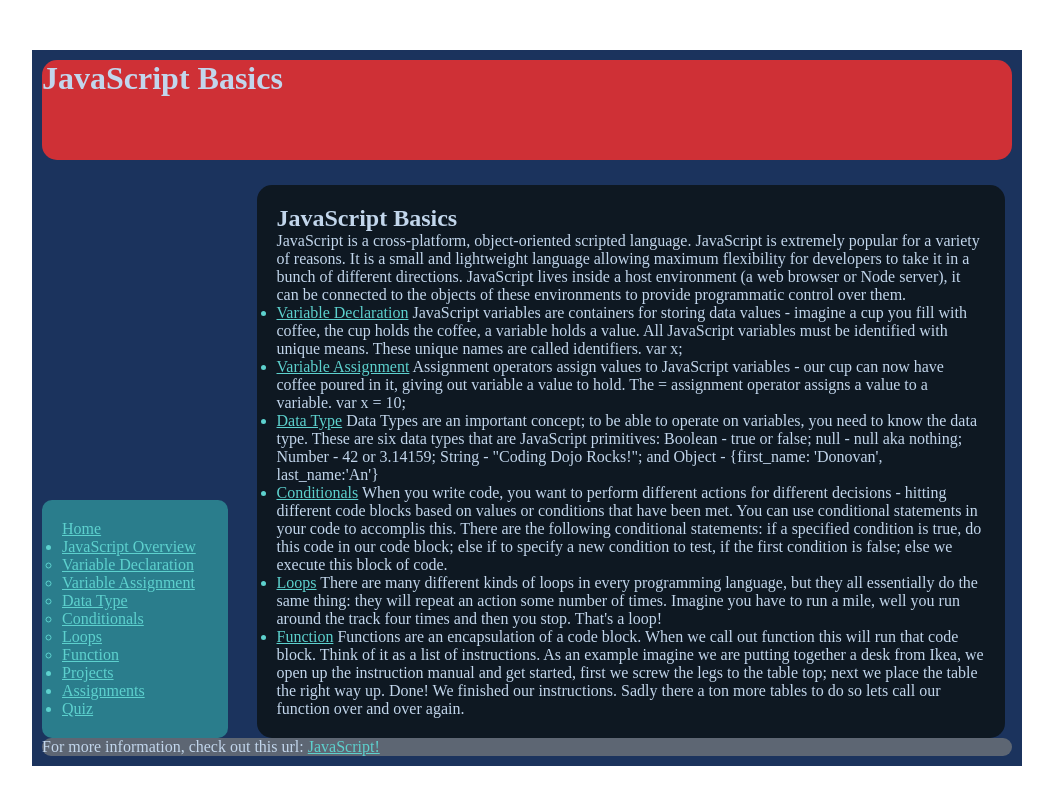
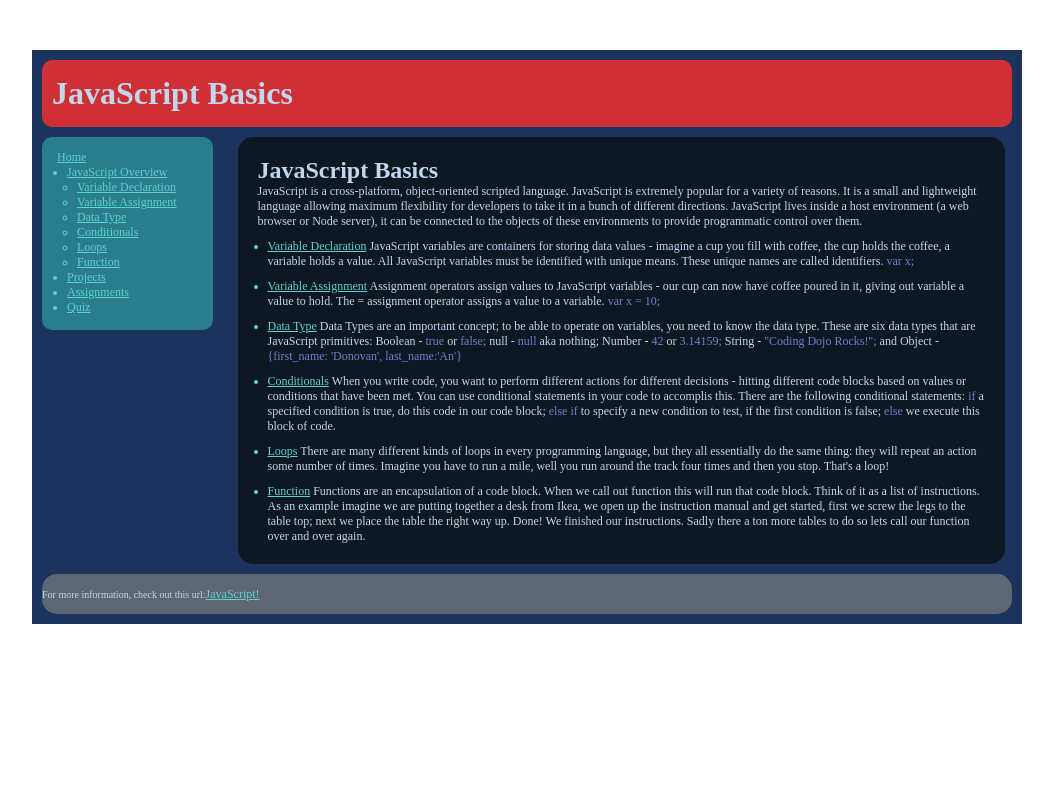
Before and after one commit to SDBranka/JavaScript_Basics, a plain HTML site: page index.html in a window 1280 px wide. Shown: the whole page, without its empty margins (113-1166 px from the left). Drawn offline with Linux system fonts and the light colour scheme.

Commit message:
Update style.css

```diff
--- a/css/style.css
+++ b/css/style.css
@@ -12,39 +12,65 @@
 }
 
 #header {
-	border-radius: 15px;
+	border-radius: 10px;
 	background-color: #cf3036;
-	height: 100px;
-	margin-bottom: 25px;
+	padding: 15px 10px;
+	margin-bottom: 10px;
 }
 
 #nav {
 	background-color: #2a7d8c;
 	border-radius: 10px;
-	padding: 20px;
-	display: inline-block;
+	padding: 10px 10px 15px 15px;
+	float: left;
 	width: 15%;
 	margin-right: 25px;
 }
 
-/* #nav ul {
-	list-style-position: inside;
-} */
+#nav ul {
+	padding: 0 0 0 10px;
+}
+
+#nav ul ul {
+	padding: 0 0 0 10px;
+}
 
 #main {
 	background-color: #0e1822;
 	border-radius: 15px;
 	display: inline-block;
-	width: 73%;
+	width: 75%;
 	padding: 20px;
-
 }
 
 #foot {
+	display: flex;
 	background-color: #5d6673;
 	border-radius: 15px;
+	margin-top: 10px;
+	height: 40px;
+	align-items: center;
+	padding: 10px, 10px, 10px, 30px;
+	font-size: 10px;
 }
 
 a, li {
 	color: #5dd1ce;
+	font-size: 12px;
 }
+
+p {
+	font-size: 12px;
+}
+
+span {
+	color: #6d80ce;
+}
+
+#main ul {
+	padding: 0 0 0 10px;
+}
+
+#main li {
+	margin: 10px 0 0 0;
+}
```
